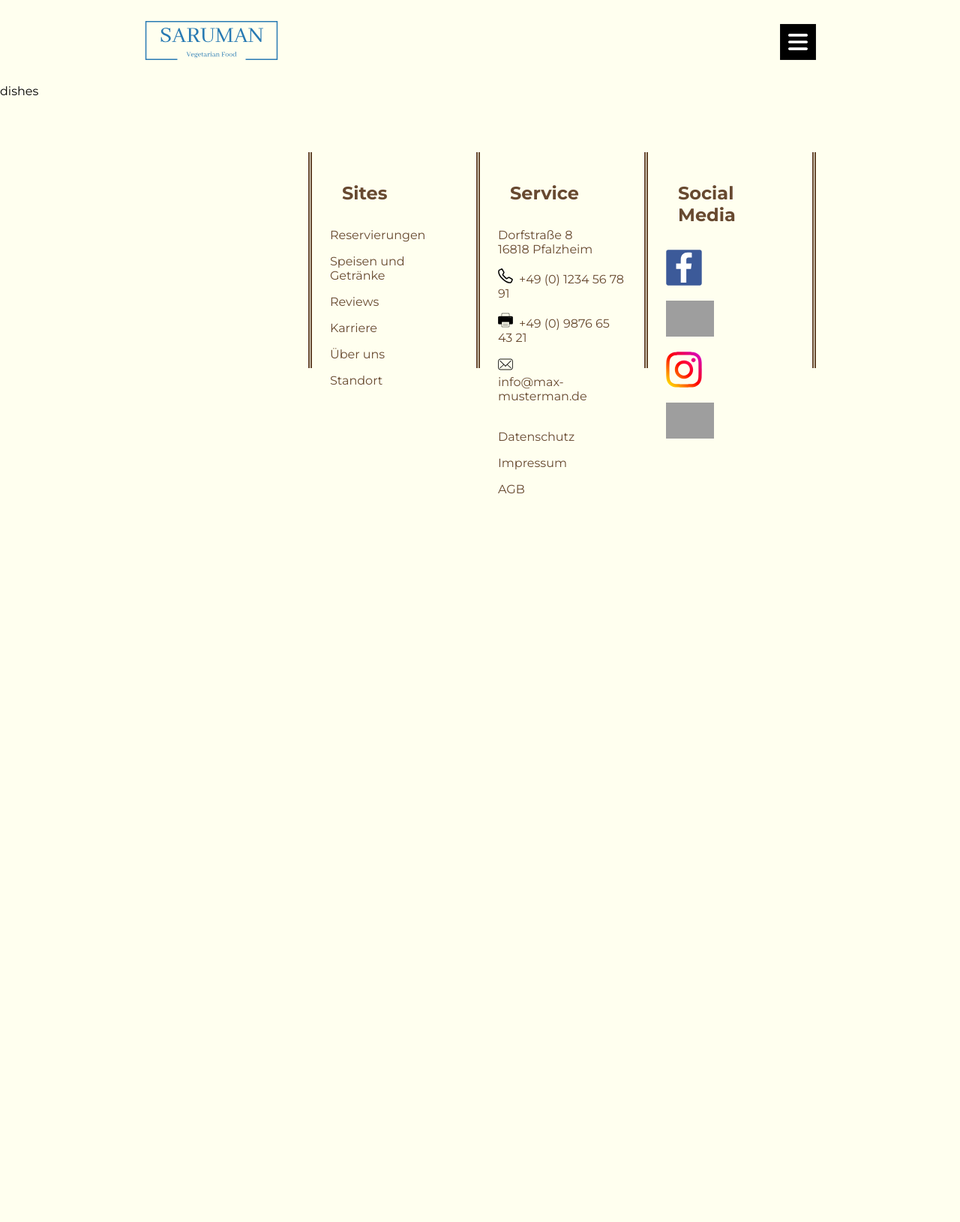
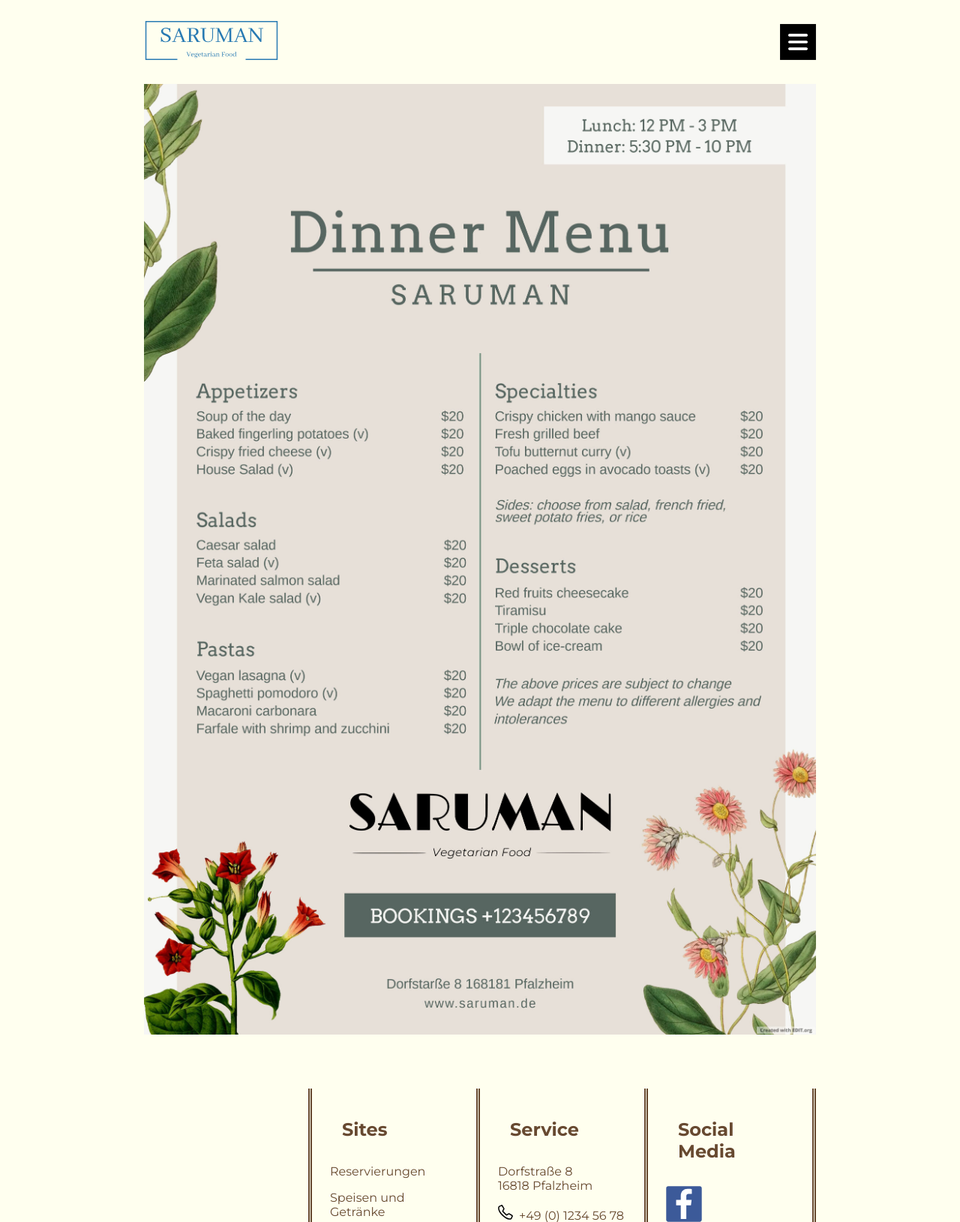
Before and after one commit to justin-penner-22/guest-list, a PHP site: page /index.php?p=dishes in a window 1280 px wide. Shown: the top 1630 px of the page at 75% size. Before the commit the page ends 658 px from the top, so only its background shows below. Run offline with PHP 8.4, Linux system fonts and the light colour scheme; grey boxes are pictures that could not be loaded.

Commit message:
Added a menu card on the menu page

```diff
--- a/pages/dishes.php
+++ b/pages/dishes.php
@@ -1 +1,3 @@
-<div>dishes</div>
+<div class="container-max">
+  <img src="images/others/menu-card.jpg" class="menu-card" alt="Speisekarte">
+</div>
--- a/style.css
+++ b/style.css
@@ -2,7 +2,7 @@
 @import url(styles/home.css);
 @import url(styles/reservation.css);
 @import url(styles/dishes.css);
-@import url(styles/review.css);
+@import url(styles/reviews.css);
 @import url(styles/carrier.css);
 @import url(styles/aboutUs.css);
 @import url(styles/location.css);
--- a/styles/dishes.css
+++ b/styles/dishes.css
@@ -0,0 +1,5 @@
+.menu-card {
+  height: 70%;
+  width: 70%;
+  background-color: aquamarine;
+}
--- a/styles/reviews.css
+++ b/styles/reviews.css
@@ -0,0 +1,6 @@
+.container-reviews {
+  display: flex;
+  flex-direction: column;
+  justify-content: center;
+  background-color: blue;
+}
```
Also changed, not shown: images/others/menu-card.jpg (added).
